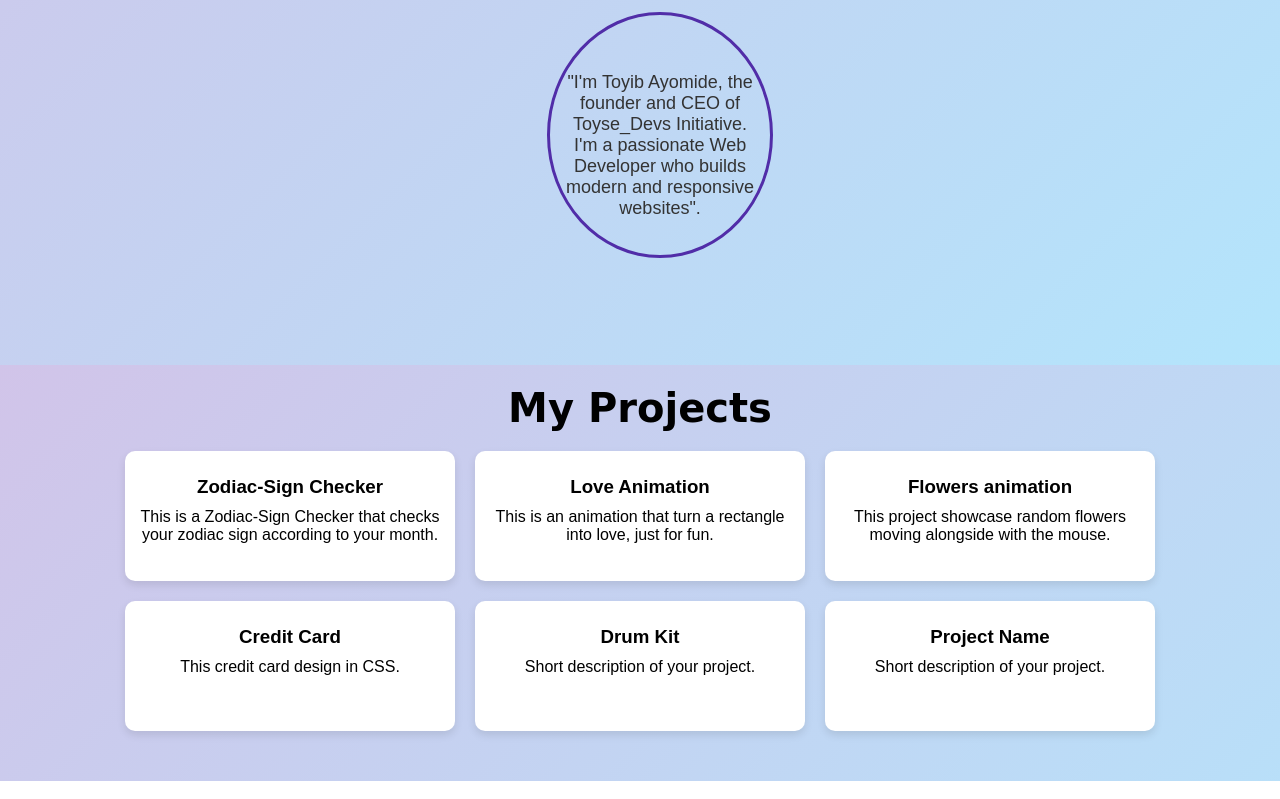
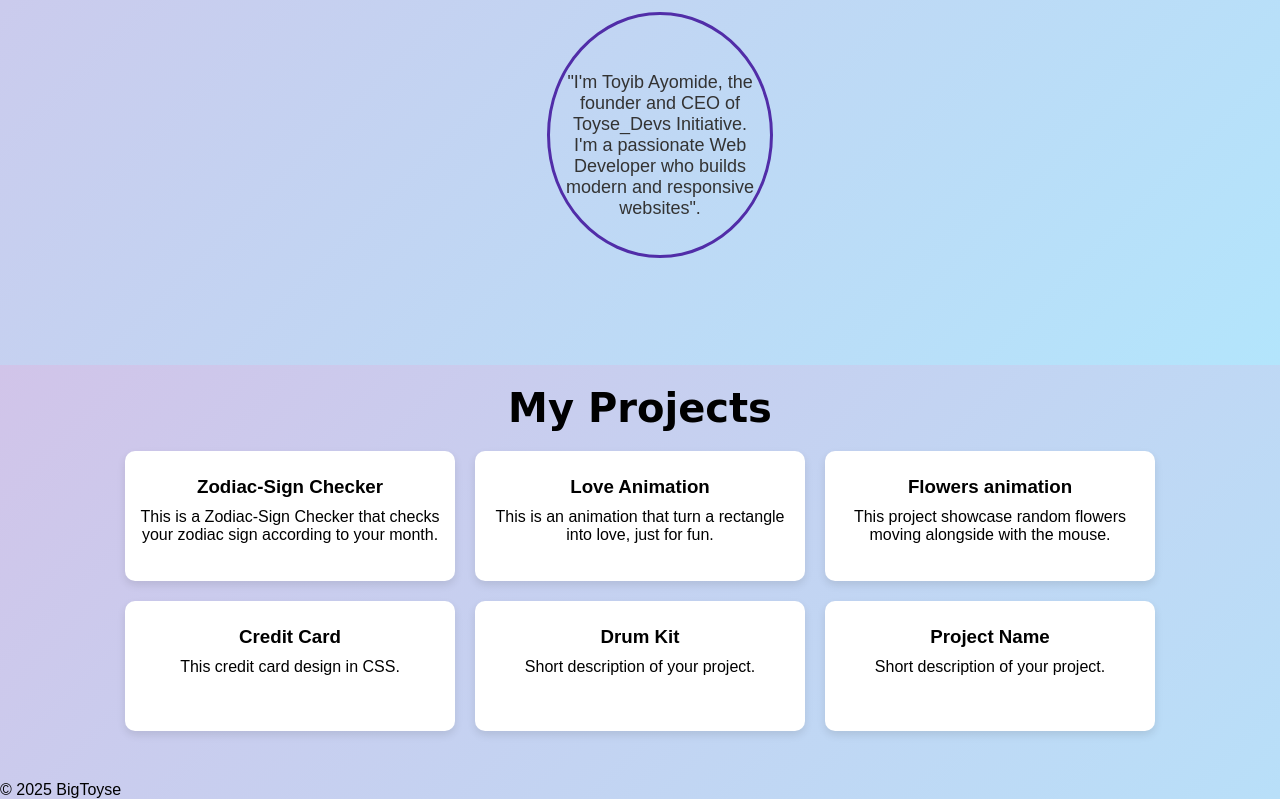
Before and after one commit to Toyse-web/Personal-Website, a plain HTML site: page index.html in a window 1280 px wide. Shown: the part 435-1234 px from the top of the page. Drawn offline with Linux system fonts and the light colour scheme.

Commit message:
Update index.html
The footer

```diff
--- a/index.html
+++ b/index.html
@@ -81,6 +81,9 @@
 
         </div>
     </section>
+    <footer>
+        <p>&copy; 2025 <span class="footer-name">BigToyse</span></p>
+    </footer>
 
 
     <script src="index.js"></script>
```
